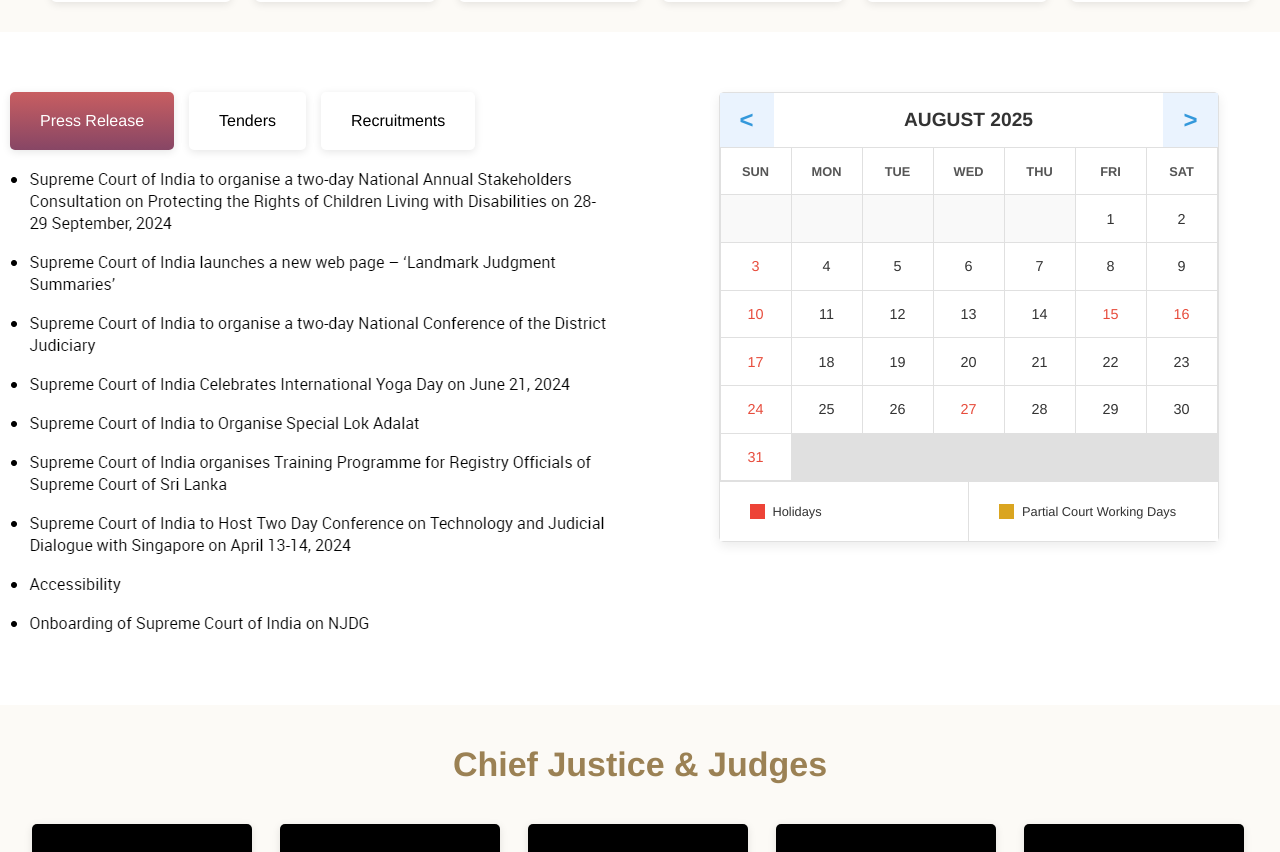
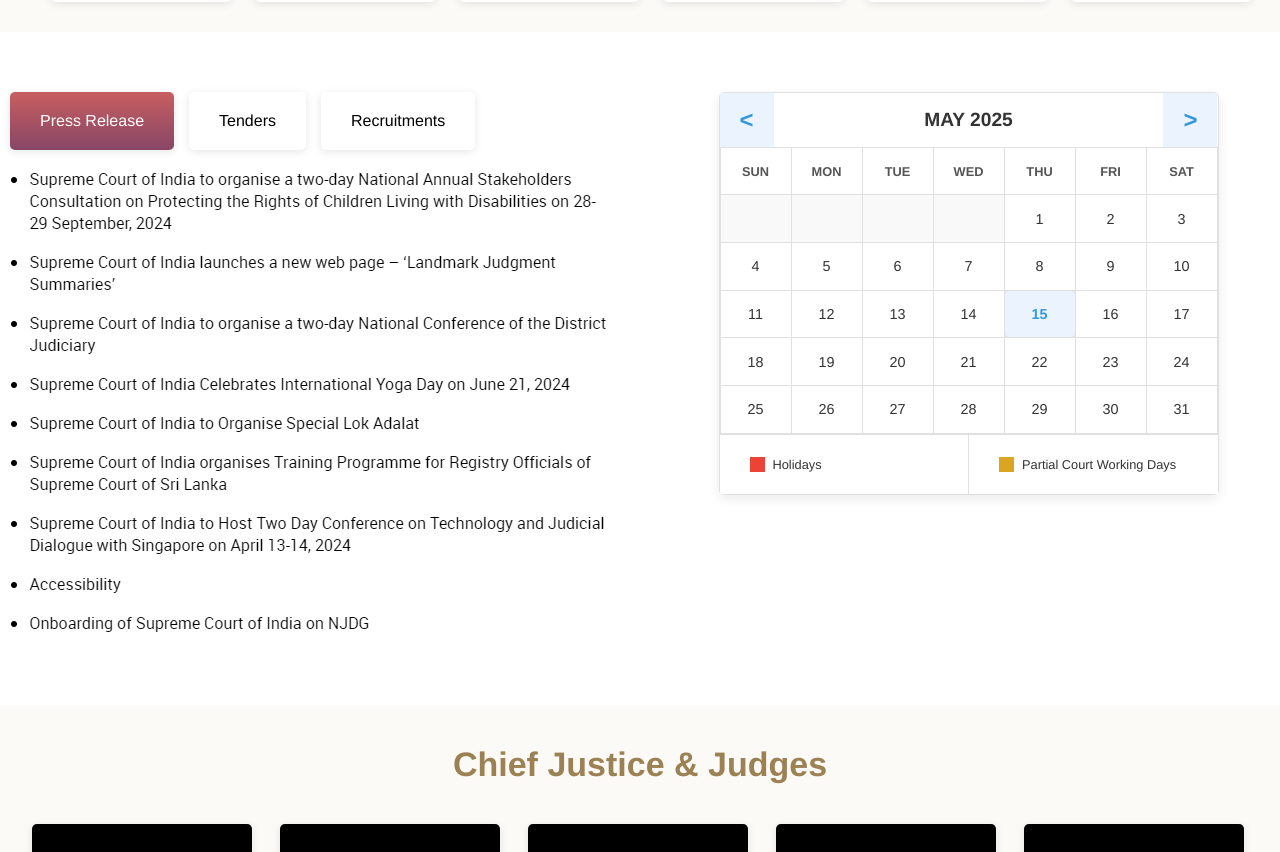
Before and after one commit to Abdullah85-mohisn/Indian-Website, a React (Vite) app in the folder frontend/: page / in a window 1280 px wide. Shown: the part 2401-3253 px from the top of the page. Built offline with nearby package versions, Linux system fonts and the light colour scheme; a web font is replaced by a local one.

Commit message:
Update Calender.jsx

```diff
--- a/frontend/src/Components/HomePage/Calender.jsx
+++ b/frontend/src/Components/HomePage/Calender.jsx
@@ -4,7 +4,7 @@
 
 
 const DynamicCalendar = () => {
-    const [currentDate, setCurrentDate] = useState(new Date('2025-08-01'));
+    const [currentDate, setCurrentDate] = useState(new Date());
 
     const today = new Date();
 
```
